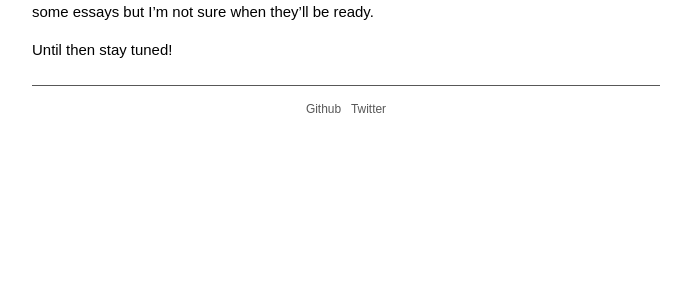
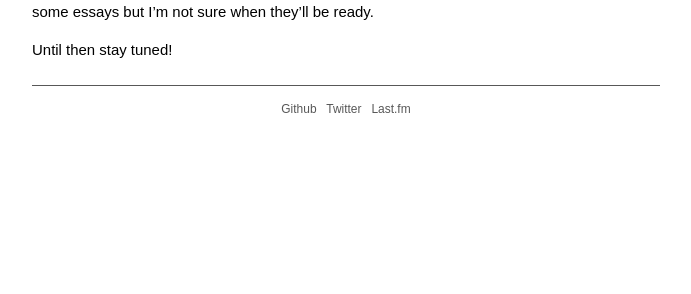
Before and after one commit to TobiasBerg/TobiasBerg.github.io, a Jekyll site: the page built from _posts/2014-01-04-welcome-to-jekyll.markdown, in a window 1280 px wide. Shown: the part 268-562 px from the top of the page, without its empty margins (294-985 px from the left). Built offline with Jekyll 4.4.1, drawn with Linux system fonts in a browser that asks for light colours; Markdown is read by kramdown in place of the engine named in the settings.

Commit message:
Added link to Last.fm

```diff
--- a/_layouts/default.html
+++ b/_layouts/default.html
@@ -27,6 +27,8 @@
                 <a href="https://github.com/TobiasBerg">Github</a>
 								&nbsp;
                 <a href="https://twitter.com/TobiasBerg">Twitter</a>
+                &nbsp;
+                <a href="https://www.last.fm/user/TobiasBerg">Last.fm</a>
               </p>
             </div>
           </div>
```
